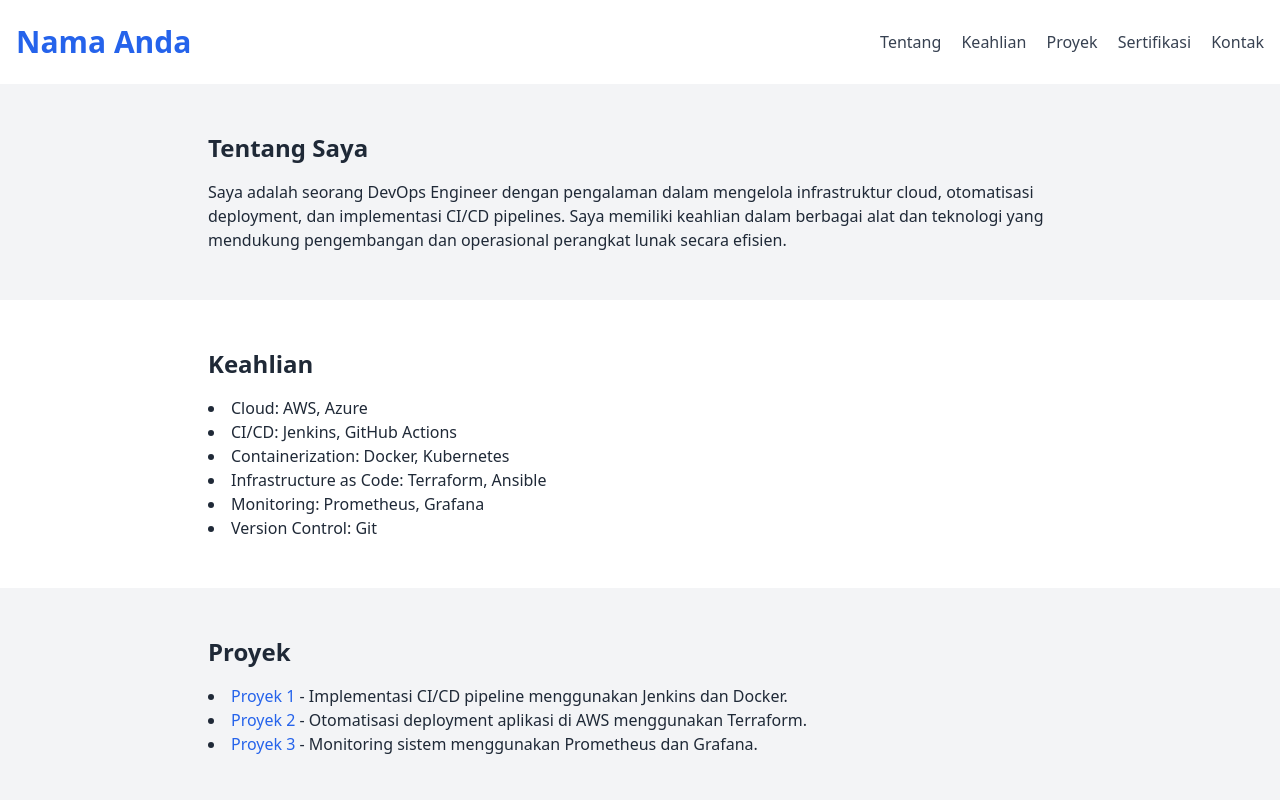
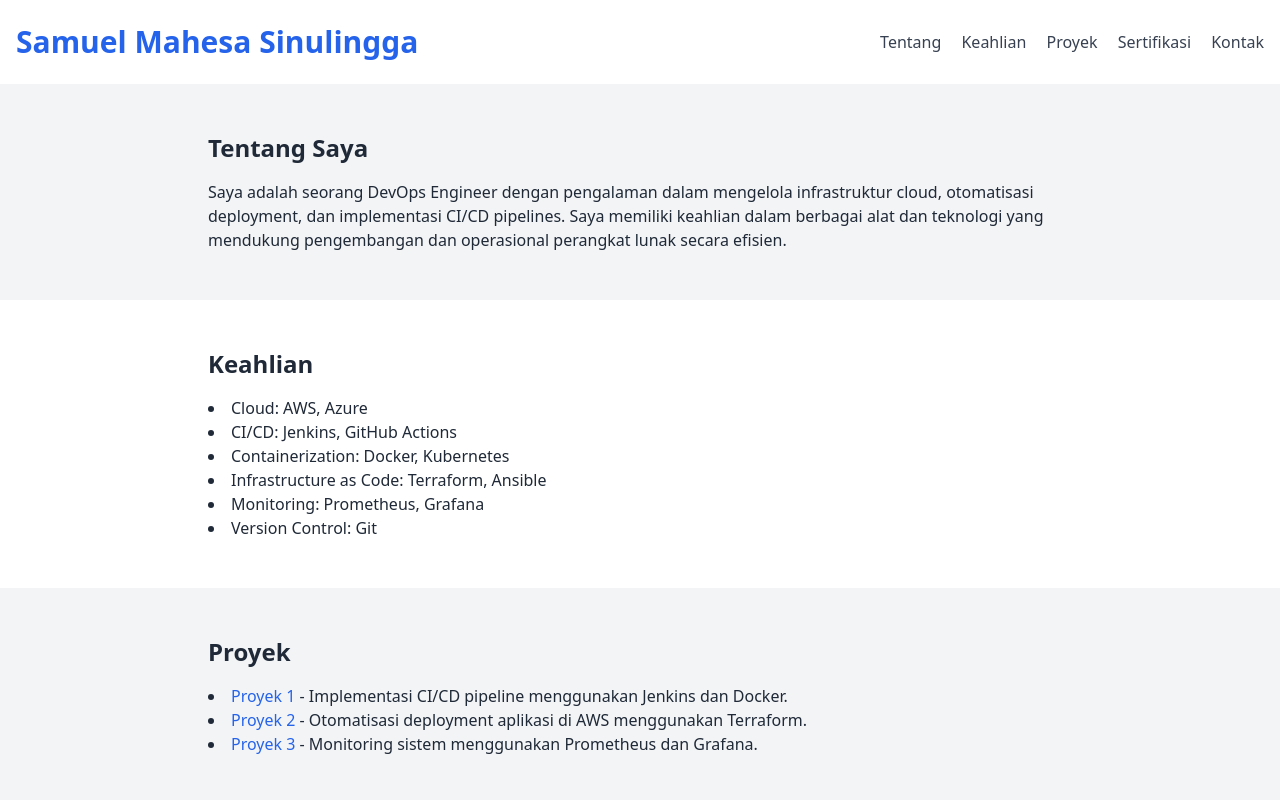
Before and after one commit to samuelmahesasinulingga/simple-apps2, a website: page app/public/index.html in a window 1280 px wide. Shown: the top 800 px of the page. Drawn offline with nearby package versions, Linux system fonts and the light colour scheme.

Commit message:
update index.html

```diff
--- a/app/public/index.html
+++ b/app/public/index.html
@@ -11,7 +11,7 @@
   <!-- Header -->
   <header class="bg-white shadow-md">
     <div class="max-w-7xl mx-auto px-4 py-6 flex justify-between items-center">
-      <h1 class="text-3xl font-bold text-blue-600">Nama Anda</h1>
+      <h1 class="text-3xl font-bold text-blue-600">Samuel Mahesa Sinulingga</h1>
       <nav class="space-x-4">
         <a href="#tentang" class="text-gray-700 hover:text-blue-500">Tentang</a>
         <a href="#keahlian" class="text-gray-700 hover:text-blue-500">Keahlian</a>
```
